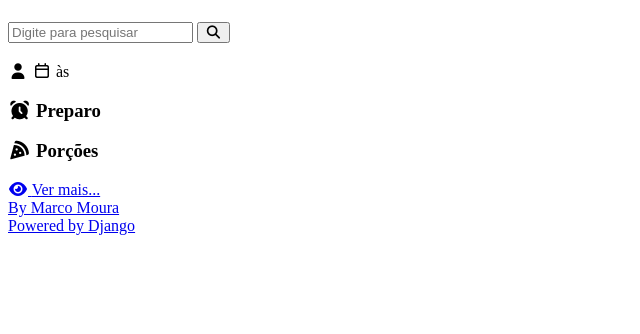
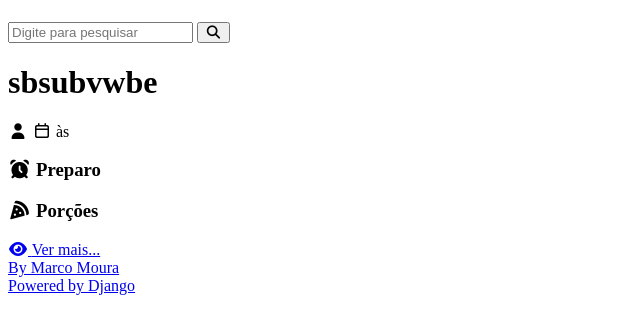
Before and after one commit to MarcoMoura1209/projeto-django01, a Django app: template recipes/templates/recipes/pages/recipe-views.html in a window 1280 px wide. Shown: the part 58-392 px from the top of the page, without its empty margins (0-640 px from the left). Run offline with Django 5.2, Linux system fonts and the light colour scheme; the template is opened without the code that fills it, so the values that code supplies are empty; some libraries are stand-ins or nearby versions.

Commit message:
Adicionar título de seção ao formulário de pesquisa

```diff
--- a/recipes/templates/recipes/partials/search.html
+++ b/recipes/templates/recipes/partials/search.html
@@ -8,3 +8,7 @@
         </form>
     </div>
 </div>
+
+<h1>
+    sbsubvwbe
+</h1>
```
